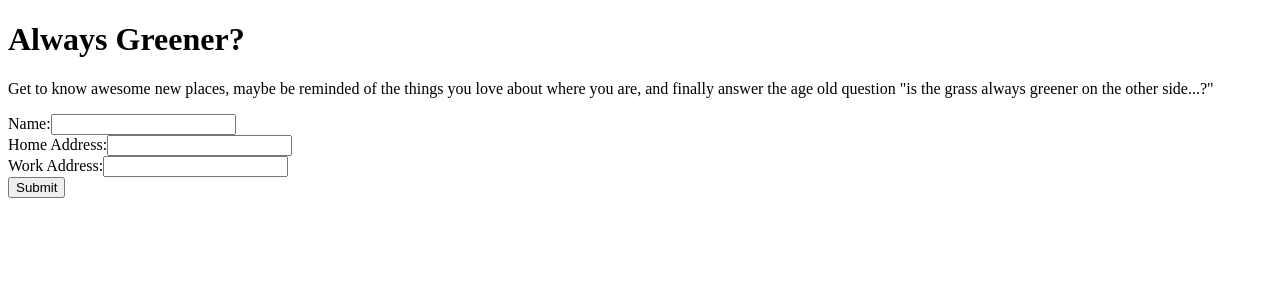
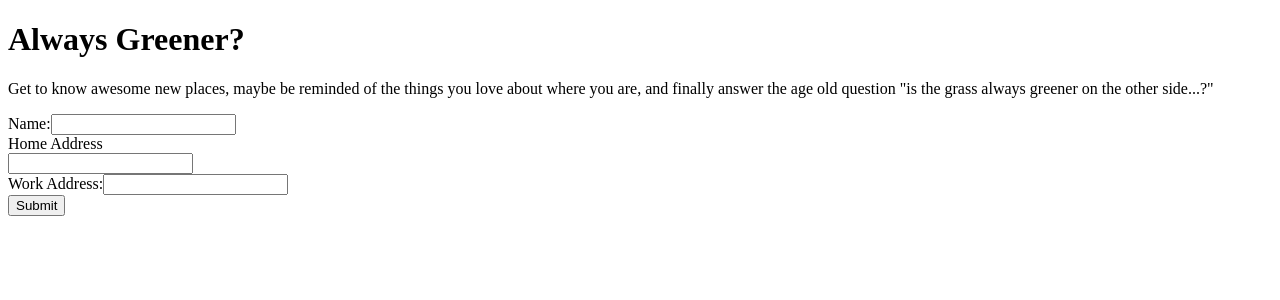
Before and after one commit to AwesomeOcelots/AwesomeOcelots, a React app: page / in a window 1280 px wide. Shown: the top 300 px of the page. Built offline with nearby package versions, Linux system fonts and the light colour scheme; the HTML template or start-up script is replaced by a standard one.

Commit message:
Implement show on hover for other city internal components.

```diff
--- a/Client/src/components/App.jsx
+++ b/Client/src/components/App.jsx
@@ -49,7 +49,7 @@ class App extends React.Component {
   logIn() {
     this.setState({
       session: !this.state.session
-    })
+    });
   }
 
   setLunch(e) {
--- a/Client/src/components/LogIn.jsx
+++ b/Client/src/components/LogIn.jsx
@@ -9,7 +9,10 @@ class LogIn extends React.Component {
           <input type='text' onChange={this.props.setUser}/>
         </div>
         <div>
-          Home Address:
+          Home Address
+        <div>
+
+        </div>
           <input type='text' onChange={this.props.setHome}/>
         </div>
         <div>
```
Also changed, not shown: 2 other files (tests, documents, lock files or other folders).
